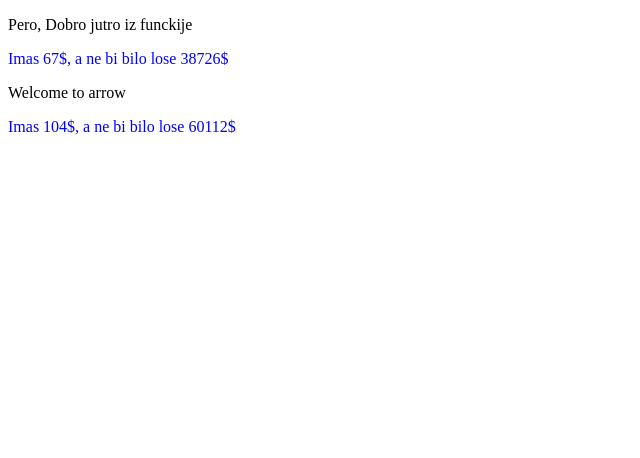
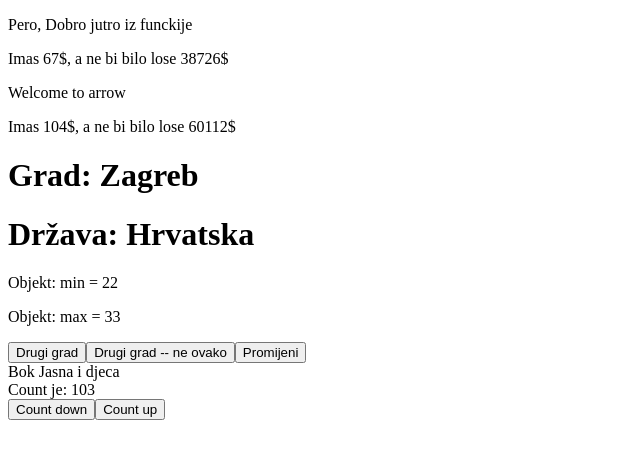
Before and after one commit to Valentino2109/Algebra_grupa3--React, a React (Create React App) app in the folder React/React/Predavanja/pred3/test-app/: page / in a window 1280 px wide. Shown: the top 458 px of the page, without its empty margins (0-640 px from the left). Built offline with nearby package versions, Linux system fonts and the light colour scheme.

Commit message:
use state and hooks

```diff
--- a/React/React/Predavanja/pred3/test-app/src/App.js
+++ b/React/React/Predavanja/pred3/test-app/src/App.js
@@ -1,24 +1,22 @@
 import ShowText from "./Components/ShowText";
 import ShowMeTheMoney from "./Components/ShowMeTheMoney";
 import ArrowFunc from "./Components/ArrowFunc";
-import "./moj.css";
+import MyComponent from "./state/MyComponent";
+import ChildrenComponent from "./state/ChildrenComponent";
+import FuncComponent from "./state/FuncComponent";
 
 function App() {
   return (
     <div>
-      <div>
-        <ShowText ime="Pero" pozdrav={`Dobro jutro`} />
-        <ShowMeTheMoney money={67} />
-        <ArrowFunc />
-      </div>
+      <ShowText ime="Pero" pozdrav={`Dobro jutro`} />
+      <ShowMeTheMoney money={67} />
+      <ArrowFunc />
       <ShowMeTheMoney money={104} />
+      <MyComponent />
+      <ChildrenComponent ime={`Jasna`} i children={`djeca`} />
+      <FuncComponent />
     </div>
   );
 }
 
 export default App;
-
-// import PropTypes from "prop-types";
-// imeFunkcije.propTypes = {nesto: PropTypes.nesto}
-// PropTypes = mogu biti razlicite vrste kao sto su .string, .number, .oneOf, .arrayOf, .shape ()
-// defaultProps = defaultni prop, pocetno stanje
--- /dev/null
+++ b/React/React/Predavanja/pred3/test-app/src/state/ChildrenComponent.js
@@ -0,0 +1,9 @@
+function ChildrenComponent({ ime, children }) {
+  return (
+    <div>
+      Bok {ime} i {children}
+    </div>
+  );
+}
+
+export default ChildrenComponent;
--- /dev/null
+++ b/React/React/Predavanja/pred3/test-app/src/state/FuncComponent.js
@@ -0,0 +1,25 @@
+import React, { useState } from "react";
+
+// Using hooks
+function FuncComponent() {
+  const [count, setCount] = useState(103);
+
+  const handleCountUp = () => {
+    const newCountUp = count + 1;
+    setCount(newCountUp);
+  };
+
+  const handleCountDown = () => {
+    const newCountDown = count - 1;
+    setCount(newCountDown);
+  };
+
+  return (
+    <div>
+      <div> Count je: {count}</div>
+      <button onClick={handleCountDown}>Count down</button>
+      <button onClick={handleCountUp}>Count up</button>
+    </div>
+  );
+}
+export default FuncComponent;
--- /dev/null
+++ b/React/React/Predavanja/pred3/test-app/src/state/MyComponent.js
@@ -0,0 +1,42 @@
+import React from "react";
+
+export default class MyComponent extends React.Component {
+  state = {
+    city: "Zagreb",
+    state: "Hrvatska",
+    obj: {
+      min: 22,
+      max: 33,
+    },
+  };
+  changeState = () => {
+    const newCity = this.state.city === "Zagreb" ? "Osijek" : "Zagreb";
+    this.setState({ city: newCity });
+  };
+
+  dontChangeLikeThis = () => {
+    const newCity = this.state.city === "Zagreb" ? "Osijek" : "Zagreb";
+    this.state.city = newCity;
+  };
+
+  changeObject = () => {
+    const newMin = 10;
+    this.setState({ obj: { min: newMin, max: 29 } });
+  };
+
+  render() {
+    return (
+      <div>
+        <h1>Grad: {this.state.city}</h1>
+        <h1>Država: {this.state.state}</h1>
+        <p>Objekt: min = {this.state.obj.min}</p>
+        <p>Objekt: max = {this.state.obj.max}</p>
+        <button onClick={this.changeState}>Drugi grad</button>
+        <button onClick={this.dontChangeLikeThis}>
+          Drugi grad -- ne ovako
+        </button>
+        <button onClick={this.changeObject}>Promijeni</button>
+      </div>
+    );
+  }
+}
```
